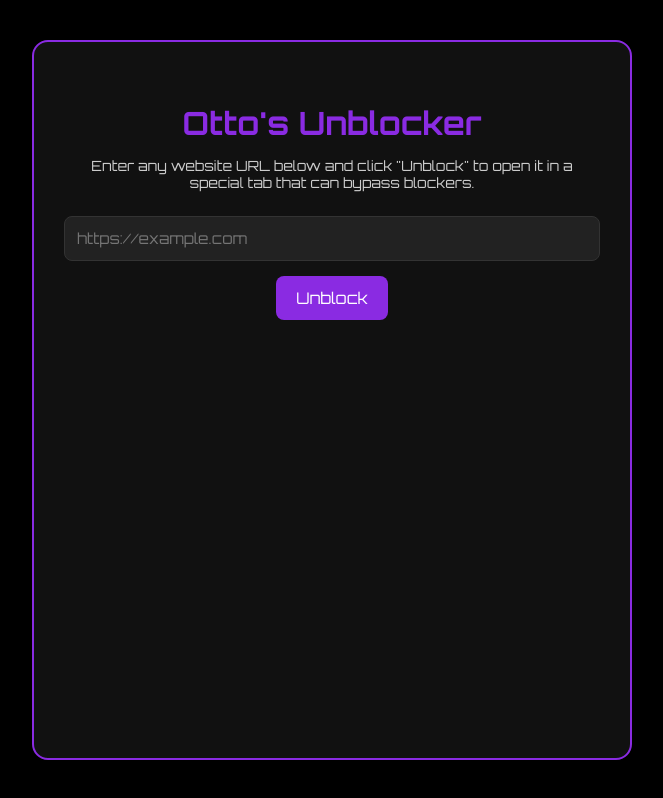
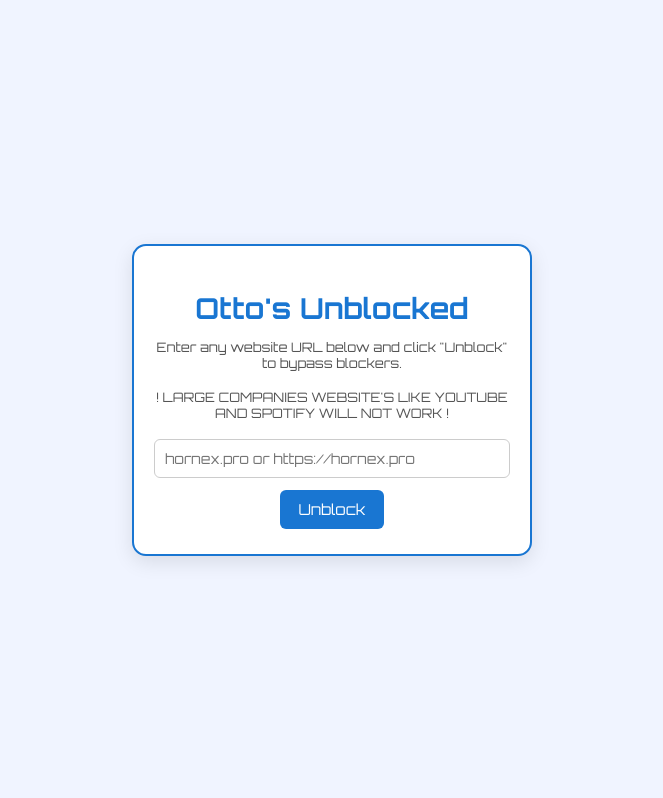
Before and after one commit to sckurvy/SuperduperUnblocker, a plain HTML site: page index.html in a window 1280 px wide. Shown: the whole page, without its empty margins (308-971 px from the left). Drawn offline with Linux system fonts and the light colour scheme.

Commit message:
Update index.html

```diff
--- a/index.html
+++ b/index.html
@@ -7,7 +7,7 @@
   <link href="https://fonts.googleapis.com/css2?family=Orbitron:wght@400;700&display=swap" rel="stylesheet" />
   <style>
     :root {
-      --accent-color-dark: #8A2BE2;
+      --accent: #1976d2;
     }
     * {
       box-sizing: border-box;
@@ -15,69 +15,70 @@
     }
     body {
       margin: 0;
-      padding: 40px 0;
-      background: #000;
-      color: #fff;
+      background: #f0f4ff;
+      color: #222;
       display: flex;
       justify-content: center;
+      align-items: center;
       min-height: 100vh;
     }
     .container {
-      background: #111;
-      border: 2px solid var(--accent-color-dark);
-      border-radius: 16px;
-      padding: 40px 30px;
-      width: 95%;
-      max-width: 600px;
+      background: #fff;
+      border: 2px solid var(--accent);
+      border-radius: 14px;
+      padding: 25px 20px;
+      width: 90%;
+      max-width: 400px;
       text-align: center;
-      box-shadow: 0 8px 30px rgba(0,0,0,0.4);
+      box-shadow: 0 6px 20px rgba(0,0,0,0.1);
     }
     h1 {
-      margin-bottom: 10px;
-      color: var(--accent-color-dark);
+      margin-bottom: 8px;
+      color: var(--accent);
+      font-size: 1.8em;
     }
     p {
-      font-size: 14px;
-      margin-bottom: 25px;
-      color: #ccc;
+      font-size: 13px;
+      margin-bottom: 18px;
+      color: #555;
     }
     input {
       width: 100%;
-      padding: 12px;
-      border-radius: 8px;
-      border: 1px solid #333;
-      background: #222;
-      color: #fff;
-      margin-bottom: 15px;
-      font-size: 15px;
+      padding: 10px;
+      border-radius: 6px;
+      border: 1px solid #ccc;
+      margin-bottom: 12px;
+      font-size: 14px;
     }
     button {
-      padding: 12px 20px;
-      background: var(--accent-color-dark);
+      padding: 10px 18px;
+      background: var(--accent);
       color: #fff;
       border: none;
-      border-radius: 8px;
-      font-size: 16px;
+      border-radius: 6px;
+      font-size: 15px;
       cursor: pointer;
       transition: background 0.3s;
     }
     button:hover {
-      filter: brightness(1.1);
+      background: #135baa;
     }
   </style>
 </head>
 <body>
   <div class="container">
-    <h1>Otto's Unblocker</h1>
-    <p>Enter any website URL below and click "Unblock" to open it in a special tab that can bypass blockers.</p>
-    <input id="siteInput" type="url" placeholder="https://example.com" />
+    <h1>Otto's Unblocked</h1>
+<p>Enter any website URL below and click "Unblock" to bypass blockers.</p>
+    <p>! LARGE COMPANIES WEBSITE'S LIKE YOUTUBE AND SPOTIFY WILL NOT WORK !</p>
+    <input id="siteInput" type="text" placeholder="hornex.pro or https://hornex.pro" />
     <button onclick="unblock()">Unblock</button>
   </div>
 
   <script>
     function unblock() {
-      const url = document.getElementById('siteInput').value.trim();
+      let url = document.getElementById('siteInput').value.trim();
       if (!url) return alert('Please enter a link.');
+      if (!/^https?:\/\//i.test(url)) url = 'https://' + url;
 
       const wrapper = `
         <html>
@@ -96,8 +97,7 @@
         </html>`;
 
       const blob = new Blob([wrapper], { type: "text/html" });
-      const blobUrl = URL.createObjectURL(blob);
-      window.open(blobUrl, "_blank");
+      window.open(URL.createObjectURL(blob), "_blank");
     }
   </script>
 </body>
```
